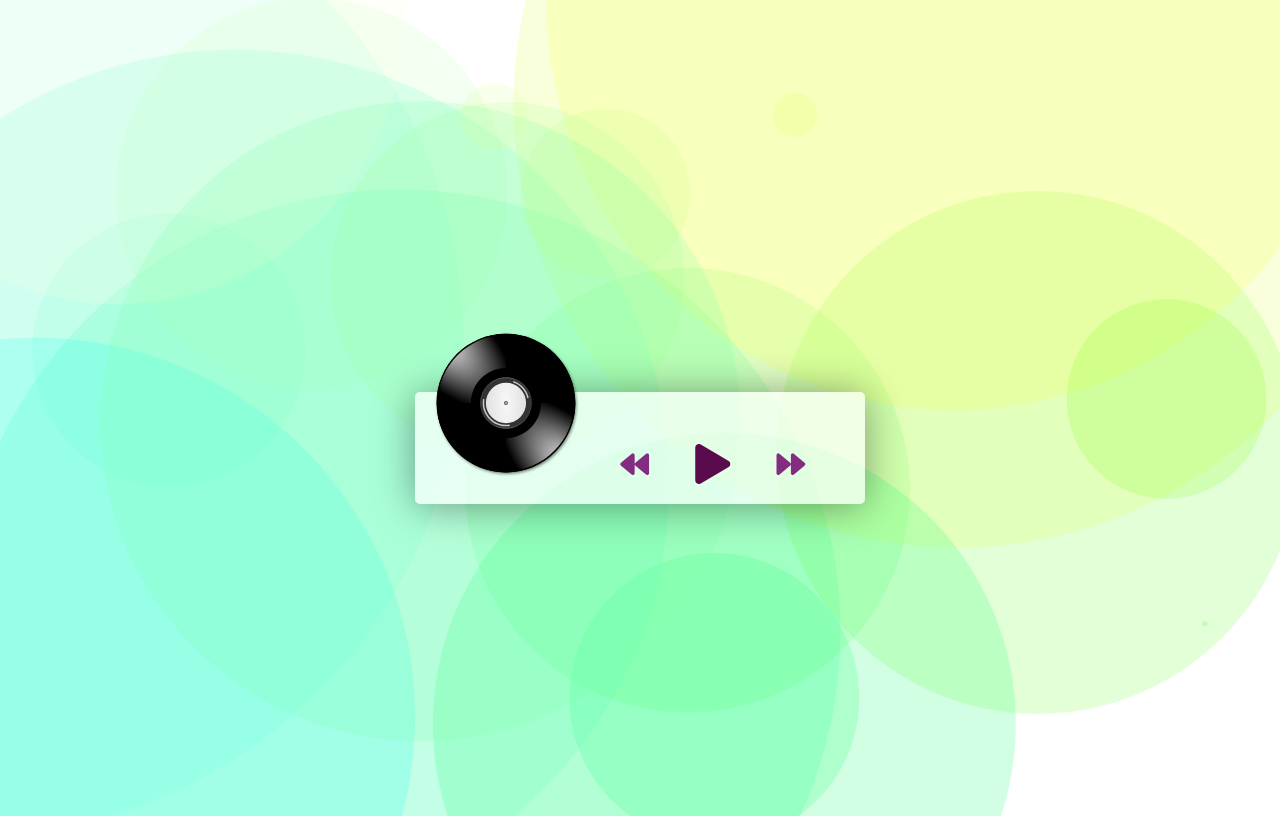
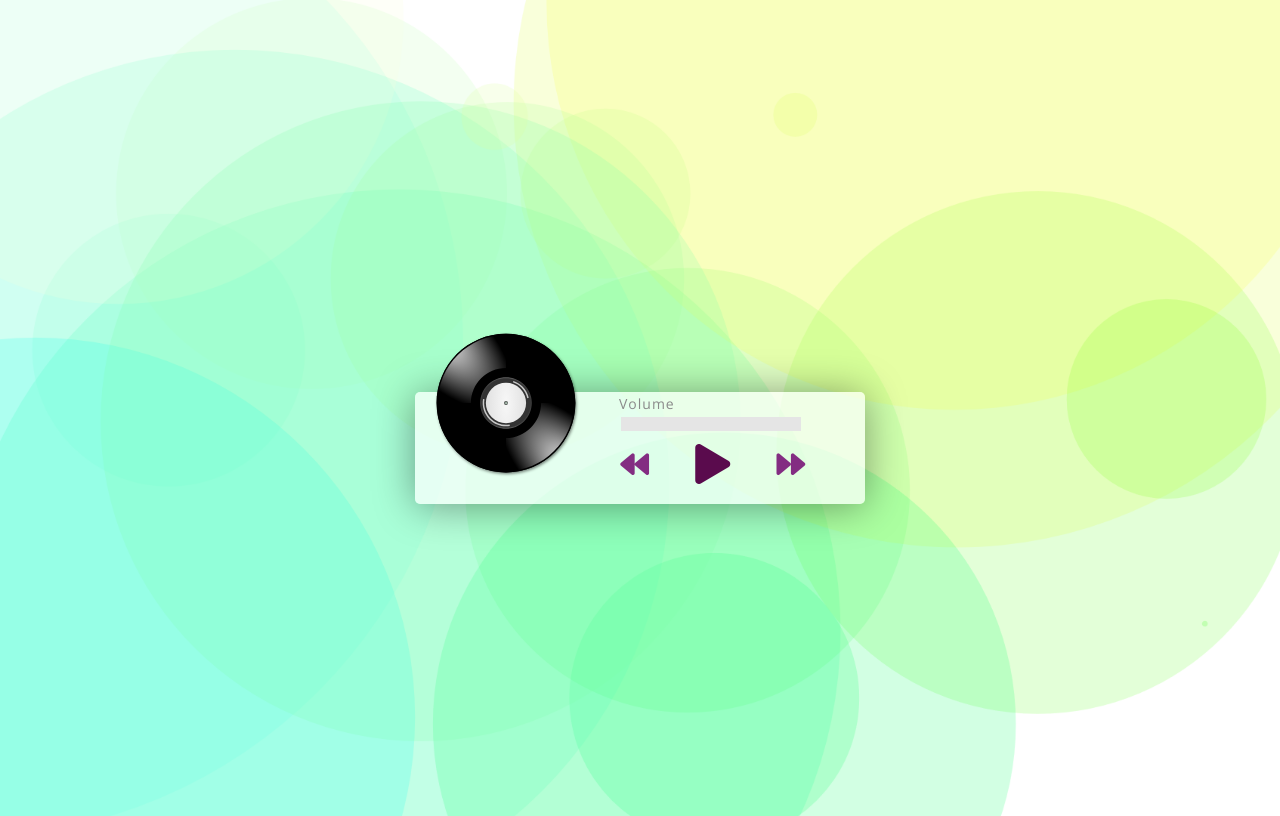
Before and after one commit to webgrandmo/bj-player, a website: page index.html in a window 1280 px wide. Drawn offline with nearby package versions, Linux system fonts and the light colour scheme.

Commit message:
Add volume bar

```diff
--- a/css/style.css
+++ b/css/style.css
@@ -60,6 +60,66 @@ body {
         transform:rotate(360deg);
     }
 }
+
+.volume-bar {
+    position: absolute;
+    top: 0;
+    right: 66px;
+    width: 40%;
+}
+
+.volume-label {
+    font-size: 14px;
+}
+
+input[type=range] {
+    -webkit-appearance: none;
+    width: 100%;
+    background: transparent;
+  }
+  input[type=range]:focus {
+    outline: none;
+  }
+  input[type=range]::-webkit-slider-runnable-track {
+    width: 100%;
+    cursor: pointer;
+    background: #e5e5e5;
+  }
+  input[type=range]::-webkit-slider-thumb {
+    border: none;
+    height: 14px;
+    width: 14px;
+    border-radius: 50%;
+    background: #e5e5e5;
+    cursor: pointer;
+    -webkit-appearance: none;
+    transition: all .3s ease-in;
+  }
+  input[type=range]::-webkit-slider-thumb:hover {
+    transform: scale(1.5);
+  }
+
+  input[type=range]:focus::-webkit-slider-runnable-track {
+    background: #832D82;
+  }
+  input[type=range]::-moz-range-track {
+    width: 100%;
+    cursor: pointer;
+    background: #e5e5e5;
+  }
+  input[type=range]::-moz-range-thumb {
+    border: none;
+    height: 14px;
+    width: 14px;
+    border-radius: 50%;
+    background:#5A0B4D;
+    cursor: pointer;
+    transition: all .3s ease-in;
+  }
+
+  input[type=range]::-moz-range-thumb:hover {
+      transform: scale(1.5);
+  }
 
 .player-nav {
     align-self: flex-end;
--- a/index.html
+++ b/index.html
@@ -6,6 +6,7 @@
     <meta name="viewport" content="width=device-width, initial-scale=1.0">
     <link rel="stylesheet" href="https://cdnjs.cloudflare.com/ajax/libs/font-awesome/5.13.0/css/all.min.css">
     <link rel="stylesheet" href="css/style.css">
+    <link rel="shortcut icon" href="img/favicon.ico" type="image/x-icon">
     <title>Audio player</title>
 </head>
 
@@ -23,6 +24,11 @@
             <img src="img/vinyl.svg" alt="Album Cover" class="cover" id="cover">
         </div>
         <div class="player-nav">
+            <div class="volume-bar" id="volume-bar">
+                <label class="volume-label" for="volume">Volume</label>
+                <input type="range" id="volume" name="volume"
+                min="0" max="11">
+            </div>
             <button id="prev" class="action-btn">
                 <i class="fas fa-backward"></i>
             </button>
--- a/js/app.js
+++ b/js/app.js
@@ -20,18 +20,18 @@
         title.innerText = song;
         player.src = `mp3/${song}.mp3`;
 
-    }
+    };
 
     const playSong = () => {
         playerContainer.classList.add('play');
         playBtn.innerHTML = `<i class="fas fa-pause"></i>`
         player.play();
-    }
+    };
     const pauseSong = () => {
         playerContainer.classList.remove('play');
         playBtn.innerHTML = `<i class="fas fa-play"></i>`
         player.pause();
-    }
+    };
 
     const prevSong = () => {
         songIndex--;
@@ -41,7 +41,7 @@
 
         loadSong(songs[songIndex]);
         playSong();
-    }
+    };
 
     const nextSong = () => {
         songIndex++;
@@ -51,7 +51,7 @@
 
         loadSong(songs[songIndex]);
         playSong();
-    }
+    };
 
     const updateProgress = (e) => {
 
@@ -59,7 +59,11 @@
         const percent = (currentTime / duration) * 100;
         progress.style.width = `${percent}%`;
 
-    }
+    };
+
+    const changeVolume = (e) => {
+
+    };
 
     function setProgress(e) {
         const width = this.clientWidth;
```
Also changed, not shown: img/favicon.ico (added).
